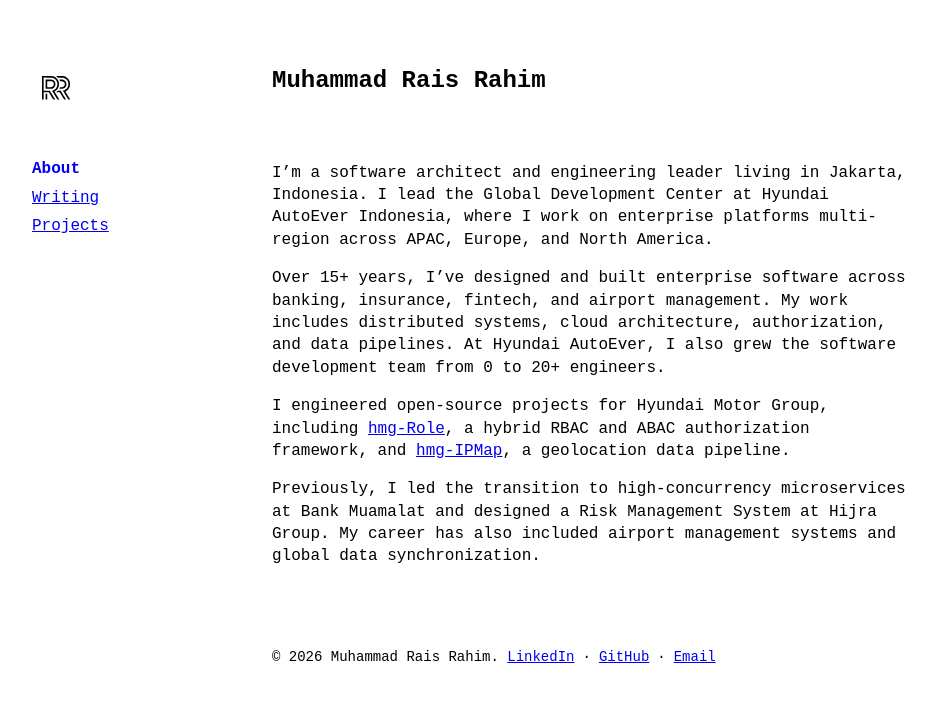
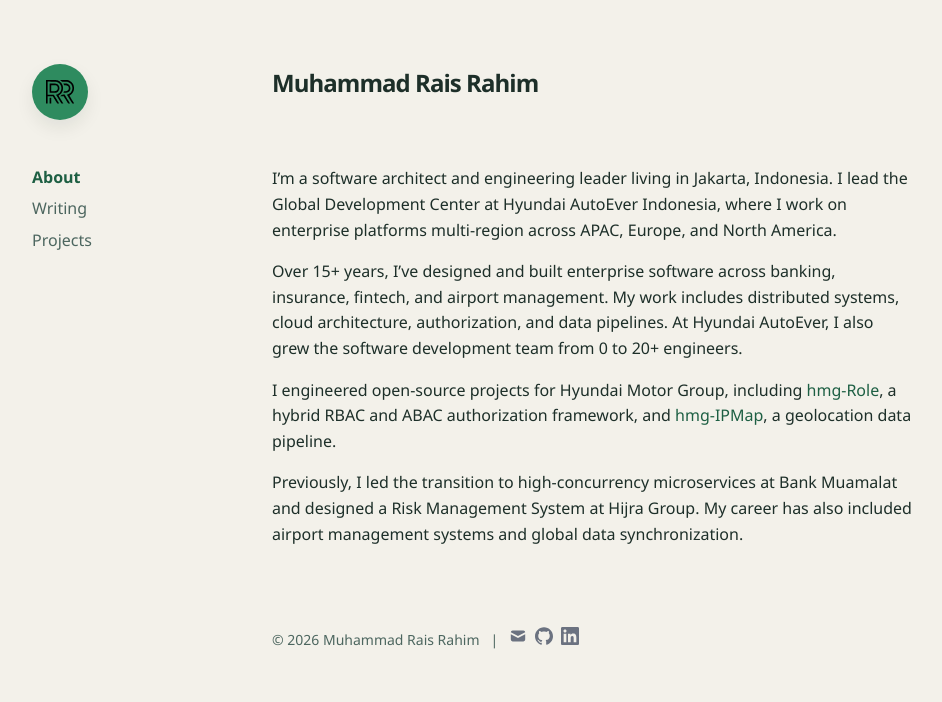
Before and after one commit to raisrahim/raisrahim.github.io, a Jekyll site: the page built from index.md, in a window 1280 px wide. Shown: the top 702 px of the page, without its empty margins (96-1038 px from the left). Built offline with Jekyll 4.4.1, drawn with Linux system fonts in a browser that asks for light colours.

Commit message:
refactor: enhance styling and layout for improved readability and aesthetics

```diff
--- a/_layouts/default.html
+++ b/_layouts/default.html
@@ -34,13 +34,20 @@
 
           <footer class="site-footer">
             <p>
-              © 2026 {{ site.author }}.
+              © 2026 {{ site.author }} &nbsp;&nbsp;|&nbsp;&nbsp;
               <span class="site-footer-links">
-                <a href="https://www.linkedin.com/in/raisrahim">LinkedIn</a>
-                <span aria-hidden="true">·</span>
-                <a href="https://github.com/raisrahim">GitHub</a>
-                <span aria-hidden="true">·</span>
-                <a href="mailto:rais.gowa@gmail.com">Email</a>
+                <a class="text-sm text-gray-500 transition hover:text-gray-600" target="_blank" rel="noopener noreferrer" href="mailto:rais.gowa@gmail.com">
+                  <!-- <span class="sr-only">mail</span> -->
+                  <svg xmlns="http://www.w3.org/2000/svg" viewBox="0 0 20 20" class="fill-current text-gray-400 dark:text-gray-500 hover:opacity-80 h-[18px] w-[18px]"><path d="M2.003 5.884L10 9.882l7.997-3.998A2 2 0 0016 4H4a2 2 0 00-1.997 1.884z"></path><path d="M18 8.118l-8 4-8-4V14a2 2 0 002 2h12a2 2 0 002-2V8.118z"></path></svg>
+                </a>
+                <a class="text-sm text-gray-500 transition hover:text-gray-600" target="_blank" rel="noopener noreferrer" href="https://github.com/raisrahim">
+                  <!-- <span class="sr-only">github</span> -->
+                  <svg role="img" viewBox="0 0 24 24" xmlns="http://www.w3.org/2000/svg" class="fill-current text-gray-400 dark:text-gray-500 hover:opacity-80 h-[18px] w-[18px]"><title>GitHub icon</title><path d="M12 .297c-6.63 0-12 5.373-12 12 0 5.303 3.438 9.8 8.205 11.385.6.113.82-.258.82-.577 0-.285-.01-1.04-.015-2.04-3.338.724-4.042-1.61-4.042-1.61C4.422 18.07 3.633 17.7 3.633 17.7c-1.087-.744.084-.729.084-.729 1.205.084 1.838 1.236 1.838 1.236 1.07 1.835 2.809 1.305 3.495.998.108-.776.417-1.305.76-1.605-2.665-.3-5.466-1.332-5.466-5.93 0-1.31.465-2.38 1.235-3.22-.135-.303-.54-1.523.105-3.176 0 0 1.005-.322 3.3 1.23.96-.267 1.98-.399 3-.405 1.02.006 2.04.138 3 .405 2.28-1.552 3.285-1.23 3.285-1.23.645 1.653.24 2.873.12 3.176.765.84 1.23 1.91 1.23 3.22 0 4.61-2.805 5.625-5.475 5.92.42.36.81 1.096.81 2.22 0 1.606-.015 2.896-.015 3.286 0 .315.21.69.825.57C20.565 22.092 24 17.592 24 12.297c0-6.627-5.373-12-12-12"></path></svg>
+                </a>
+                <a class="text-sm text-gray-500 transition hover:text-gray-600" target="_blank" rel="noopener noreferrer" href="https://www.linkedin.com/in/raisrahim">
+                  <!-- <span class="sr-only">linkedin</span> -->
+                  <svg role="img" viewBox="0 0 24 24" xmlns="http://www.w3.org/2000/svg" class="fill-current text-gray-400 dark:text-gray-500 hover:opacity-80 h-[18px] w-[18px]"><title>LinkedIn icon</title><path d="M20.447 20.452h-3.554v-5.569c0-1.328-.027-3.037-1.852-3.037-1.853 0-2.136 1.445-2.136 2.939v5.667H9.351V9h3.414v1.561h.046c.477-.9 1.637-1.85 3.37-1.85 3.601 0 4.267 2.37 4.267 5.455v6.286zM5.337 7.433c-1.144 0-2.063-.926-2.063-2.065 0-1.138.92-2.063 2.063-2.063 1.14 0 2.064.925 2.064 2.063 0 1.139-.925 2.065-2.064 2.065zm1.782 13.019H3.555V9h3.564v11.452zM22.225 0H1.771C.792 0 0 .774 0 1.729v20.542C0 23.227.792 24 1.771 24h20.451C23.2 24 24 23.227 24 22.271V1.729C24 .774 23.2 0 22.222 0h.003z"></path></svg>
+                </a>
               </span>
             </p>
           </footer>
--- a/_sass/no-style-please.scss
+++ b/_sass/no-style-please.scss
@@ -20,26 +20,47 @@ body[a="dark"] { @include dark-appearance; }
 }
 // -------------------------------------------- //
 
+:root {
+  --bg: #f3f1ea;
+  --bg-strong: #e9e4d9;
+  --panel: #f9f6f1;
+  --text: #1d2f29;
+  --muted: #4c665f;
+  --accent: #2e8b5f;
+  --accent-strong: #1d5f43;
+  --accent-soft: rgba(46, 139, 95, 0.12);
+  --border: rgba(29, 47, 41, 0.14);
+  --shadow: rgba(17, 35, 30, 0.08);
+}
+
 // bg color is also needed in html in order to
 // block body's background propagation
 // see: https://stackoverflow.com/a/61265706
-html, body { background: white; }
+html, body { background: var(--bg); }
 
 html { height: 100%; scroll-behavior: smooth; }
 
 body {
-  color: black;
-  font-family: monospace;
+  color: var(--text);
+  font-family: "Segoe UI", "Helvetica Neue", Arial, sans-serif;
   font-size: 16px;
-  line-height: 1.4;
+  line-height: 1.6;
   margin: 0;
   min-height: 100%;
   overflow-wrap: break-word;
+  background: var(--bg);
+}
+
+::selection {
+  background: var(--accent-soft);
 }
 
 .post-meta { text-align: right; }
 
-h2, h3, h4, h5, h6 { margin-top: 3rem; }
+h1, h2, h3, h4, h5, h6 {
+  color: var(--text);
+  margin-top: 3rem;
+}
 
 hr { margin: 2rem 0; }
 
@@ -47,7 +68,19 @@ p { margin: 1rem 0; }
 
 li { margin: 0.4rem 0; }
 
-*:target { background: yellow; }
+*:target { background: rgba(46, 139, 95, 0.12); }
+
+a {
+  color: var(--accent-strong);
+  text-decoration: none;
+  transition: color 0.2s ease;
+
+  &:hover,
+  &:focus {
+    color: var(--accent);
+    text-decoration: underline;
+  }
+}
 
 .w {
   max-width: 640px;
@@ -73,11 +106,17 @@ li { margin: 0.4rem 0; }
 .site-brand {
   display: inline-block;
   margin-bottom: 2rem;
+  border-radius: 999px;
+  box-shadow: 0 8px 18px var(--shadow);
 
   img {
     height: auto;
     margin: 0;
     width: 3rem;
+    border-radius: 999px;
+    background: var(--accent);
+    padding: 0.25rem;
+    display: block;
   }
 }
 
@@ -86,11 +125,13 @@ li { margin: 0.4rem 0; }
 
   h1 {
     font-size: 1.5rem;
+    letter-spacing: -0.04em;
     margin: 0;
+    font-weight: 700;
   }
 
   a {
-    color: inherit;
+    color: var(--text);
     text-decoration: none;
   }
 }
@@ -98,6 +139,7 @@ li { margin: 0.4rem 0; }
 .site-footer {
   font-size: 0.875rem;
   margin-top: 5rem;
+  color: var(--muted);
 
   p { margin: 0; }
 }
@@ -105,7 +147,31 @@ li { margin: 0.4rem 0; }
 .site-footer-links {
   display: inline-flex;
   flex-wrap: wrap;
-  gap: 0 0.5rem;
+  align-items: center;
+  gap: 0.5rem;
+
+  a {
+    display: inline-flex;
+    align-items: center;
+    justify-content: center;
+    color: #6b7280;
+    text-decoration: none;
+    transition: color 0.2s ease, opacity 0.2s ease;
+
+    &:hover,
+    &:focus {
+      color: #374151;
+      text-decoration: none;
+      opacity: 0.8;
+    }
+
+    svg {
+      width: 18px;
+      height: 18px;
+      display: block;
+      fill: currentColor;
+    }
+  }
 }
 
 .site-menu {
@@ -113,8 +179,19 @@ li { margin: 0.4rem 0; }
   margin: 0;
   padding: 0;
 
+  li {
+    margin: 0.35rem 0;
+  }
+
+  a {
+    color: var(--muted);
+    text-decoration: none;
+    font-weight: 500;
+  }
+
   a[aria-current="page"] {
-    font-weight: bold;
+    color: var(--accent-strong);
+    font-weight: 700;
     text-decoration: none;
   }
 }
@@ -148,6 +225,7 @@ li { margin: 0.4rem 0; }
 hr {
   text-align: center;
   border: 0;
+  border-top: 1px solid var(--border);
 
   &:before { content: '/////' }
   &:after { content: attr(data-content) '/////' }
@@ -156,14 +234,15 @@ hr {
 table { width: 100%; }
 
 table, th, td {
-  border: thin solid black;
+  border: thin solid var(--border);
   border-collapse: collapse;
   padding: 0.4rem;
 }
 
 code {
-  color: white;
-  background: black;
+  color: #f2f7f4;
+  background: var(--text);
+  border-radius: 0.25rem;
 }
 
 div.highlighter-rouge code {
@@ -175,8 +254,10 @@ div.highlighter-rouge code {
 
 blockquote {
   font-style: italic;
-  border: thin solid black;
-  padding: 1rem;
+  border-left: 3px solid var(--accent);
+  background: rgba(46, 139, 95, 0.05);
+  padding: 1rem 1.25rem;
+  color: var(--text);
 
   p { margin: 0; }
 }
@@ -185,4 +266,5 @@ img {
   max-width: 100%;
   display: block;
   margin: 0 auto;
+  border-radius: 0.25rem;
 }
```
